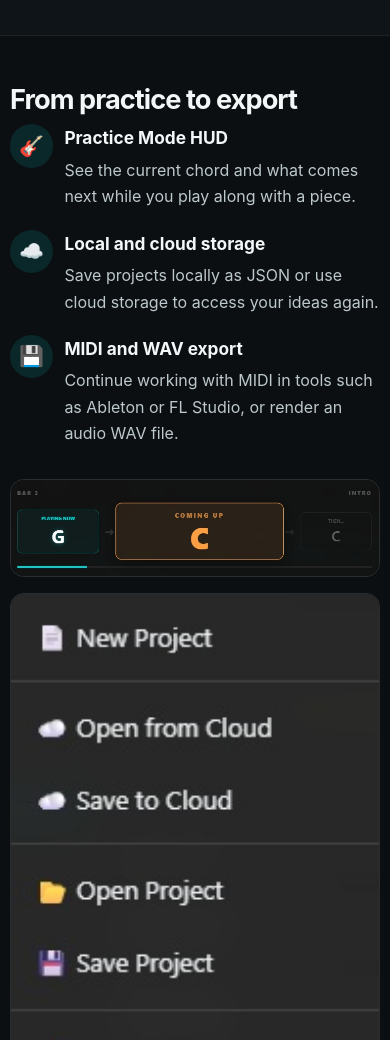
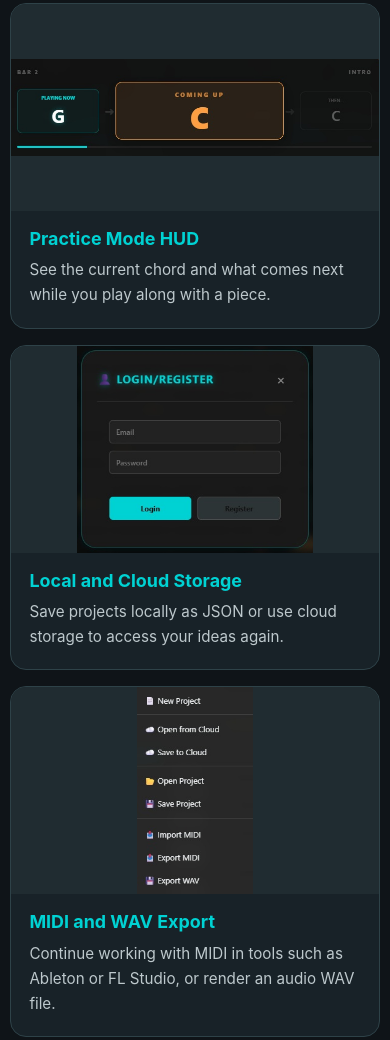
Before and after one commit to soroush-zendedel/shenobin, a browser extension: page index.html in a window 390 px wide. Shown: the part 3304-4344 px from the top of the page. Drawn offline with Linux system fonts and the light colour scheme.

Commit message:
Group workflow cards with feature grid

```diff
--- a/index.html
+++ b/index.html
@@ -109,7 +109,7 @@
     .preview { width: 100%; margin-top: clamp(2rem, 5vw, 3.5rem); border: 1px solid var(--border); border-radius: 1rem; box-shadow: 0 1.5rem 4rem rgba(0,0,0,.35); }
     section.content-section { padding: clamp(3rem, 7vw, 5rem) 0; }
     .section-heading { margin: 0 auto 2rem; text-align: center; }
-    .section-heading h2, .workflow h2, .community h2, .footer h2 { margin-bottom: .5rem; font-size: clamp(1.7rem, 4vw, 2.5rem); line-height: 1.2; letter-spacing: -.035em; }
+    .section-heading h2, .community h2, .footer h2 { margin-bottom: .5rem; font-size: clamp(1.7rem, 4vw, 2.5rem); line-height: 1.2; letter-spacing: -.035em; }
     .section-heading p { margin-bottom: 0; color: var(--muted); }
     .feature-grid { display: grid; grid-template-columns: repeat(3, minmax(0,1fr)); gap: 1rem; }
     .feature { min-width: 0; overflow: hidden; border: 1px solid var(--border); border-radius: 1rem; background: var(--surface); }
@@ -120,16 +120,6 @@
     .feature-copy { padding: 1rem 1.15rem 1.25rem; }
     .feature-copy h3 { margin-bottom: .4rem; color: var(--cyan); font-size: 1.12rem; line-height: 1.35; }
     .feature-copy p { margin-bottom: 0; color: var(--muted); font-size: .95rem; }
-    .workflow { border-block: 1px solid rgba(255,255,255,.08); background: rgba(0,0,0,.24); }
-    .workflow-grid { display: grid; grid-template-columns: repeat(2, minmax(0,1fr)); align-items: center; gap: 2rem; }
-    .workflow-list { display: grid; gap: 1.25rem; }
-    .workflow-item { display: grid; grid-template-columns: 3rem minmax(0,1fr); align-items: start; gap: .85rem; }
-    .workflow-icon { width: 3rem; height: 3rem; display: grid; place-items: center; border-radius: 50%; background: rgba(0,210,211,.12); font-size: 1.25rem; }
-    .workflow-item h3 { margin: 0 0 .25rem; font-size: 1.08rem; }
-    .workflow-item p { margin: 0; color: var(--muted); }
-    .workflow-images { min-width: 0; display: grid; gap: 1rem; }
-    .workflow-images img { width: 100%; border: 1px solid rgba(255,255,255,.13); border-radius: .85rem; }
-    .workflow-images img:last-child { width: 76%; justify-self: start; }
     .community { padding: clamp(1.5rem, 5vw, 3rem); border: 1px solid var(--border); border-radius: 1.4rem; background: var(--surface); text-align: center; }
     .community p { max-width: 680px; margin: .6rem auto 1.25rem; color: var(--muted); }
     .community .actions { margin-bottom: 0; }
@@ -140,9 +130,6 @@
     .footer-links a:hover { color: var(--cyan); }
     @media (max-width: 900px) {
       .feature-grid { grid-template-columns: repeat(2, minmax(0,1fr)); }
-      .workflow-grid { grid-template-columns: 1fr; }
-      .workflow-images { grid-template-columns: repeat(2, minmax(0,1fr)); align-items: start; }
-      .workflow-images img:last-child { width: 100%; }
     }
     @media (max-width: 760px) {
       .wrap { width: min(100% - 1.25rem, 1160px); }
@@ -155,9 +142,7 @@
       .hero { padding-top: 3rem; }
       .actions { gap: .6rem; }
       .button { padding-inline: .9rem; font-size: .93rem; }
-      .feature-grid, .workflow-images { grid-template-columns: 1fr; }
-      .workflow-item { grid-template-columns: 2.7rem minmax(0,1fr); gap: .7rem; }
-      .workflow-icon { width: 2.7rem; height: 2.7rem; }
+      .feature-grid { grid-template-columns: 1fr; }
       .community { border-radius: 1rem; }
     }
     @media (max-width: 460px) {
@@ -236,23 +221,18 @@
             <div class="feature-media pair"><img src="img/chord-calculator.jpg" alt="Chord calculator" loading="lazy"><img src="img/chord-recommender.jpg" alt="Chord progression recommender" loading="lazy"></div>
             <div class="feature-copy"><h3>Harmony Tools</h3><p>Calculate and invert chords, then explore harmonic directions with suggestions in the selected key.</p></div>
           </article>
-        </div>
-      </div>
-    </section>
-
-    <section class="content-section workflow" aria-labelledby="workflow-title">
-      <div class="wrap workflow-grid">
-        <div>
-          <h2 id="workflow-title">From practice to export</h2>
-          <div class="workflow-list">
-            <article class="workflow-item"><span class="workflow-icon" aria-hidden="true">🎸</span><div><h3>Practice Mode HUD</h3><p>See the current chord and what comes next while you play along with a piece.</p></div></article>
-            <article class="workflow-item"><span class="workflow-icon" aria-hidden="true">☁️</span><div><h3>Local and cloud storage</h3><p>Save projects locally as JSON or use cloud storage to access your ideas again.</p></div></article>
-            <article class="workflow-item"><span class="workflow-icon" aria-hidden="true">💾</span><div><h3>MIDI and WAV export</h3><p>Continue working with MIDI in tools such as Ableton or FL Studio, or render an audio WAV file.</p></div></article>
-          </div>
-        </div>
-        <div class="workflow-images">
-          <img src="img/practice-mode.jpg" alt="Practice Mode showing a chord while a piece plays" loading="lazy">
-          <img src="img/exports.jpg" alt="Export options for a ShenoBin project" loading="lazy">
+          <article class="feature">
+            <div class="feature-media"><img src="img/practice-mode.jpg" alt="Practice Mode showing a chord while a piece plays" loading="lazy"></div>
+            <div class="feature-copy"><h3>Practice Mode HUD</h3><p>See the current chord and what comes next while you play along with a piece.</p></div>
+          </article>
+          <article class="feature">
+            <div class="feature-media"><img src="img/cloud.jpg" alt="Local and cloud project storage options" loading="lazy"></div>
+            <div class="feature-copy"><h3>Local and Cloud Storage</h3><p>Save projects locally as JSON or use cloud storage to access your ideas again.</p></div>
+          </article>
+          <article class="feature">
+            <div class="feature-media"><img src="img/exports.jpg" alt="Export options for a ShenoBin project" loading="lazy"></div>
+            <div class="feature-copy"><h3>MIDI and WAV Export</h3><p>Continue working with MIDI in tools such as Ableton or FL Studio, or render an audio WAV file.</p></div>
+          </article>
         </div>
       </div>
     </section>
```
Also changed, not shown: fa/index.html (+13 -30 lines).
